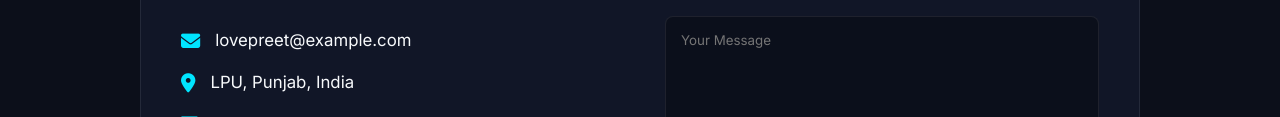
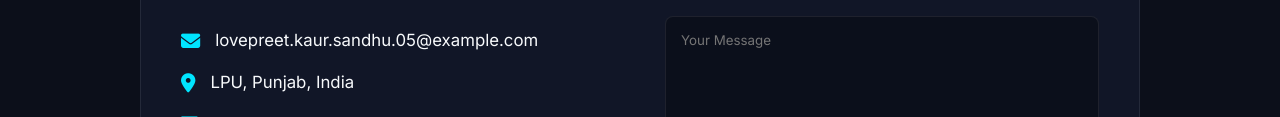
Before and after one commit to lovepreetkaur05/PersonalPortfolio, a plain HTML site: page index.html in a window 1280 px wide. Shown: the part 4763-4880 px from the top of the page. Drawn offline with nearby package versions, Linux system fonts and the light colour scheme.

Commit message:
Update index.html

```diff
--- a/index.html
+++ b/index.html
@@ -220,7 +220,7 @@
                 <h3>Let's Connect!</h3>
                 <p>I'm always open to discussing web projects, game dev collaborations, or cybersecurity internships.</p>
                 <div class="contact-methods">
-                    <p><i class="fas fa-envelope"></i> lovepreet@example.com</p>
+                    <p><i class="fas fa-envelope"></i> lovepreet.kaur.sandhu.05@example.com</p>
                     <p><i class="fas fa-map-marker-alt"></i> LPU, Punjab, India</p>
                     <p><i class="fab fa-linkedin"></i> <a href="https://www.linkedin.com/in/lovepreet-kaur-60026029b/" target="_blank" style="color: var(--text-main); text-decoration: none;">linkedin.com/in/lovepreet-kaur-60026029b</a></p>
                     <p><i class="fab fa-github"></i> <a href="https://github.com/lovepreetkaur05" target="_blank" style="color: var(--text-main); text-decoration: none;">github.com/lovepreetkaur05</a></p>
```
